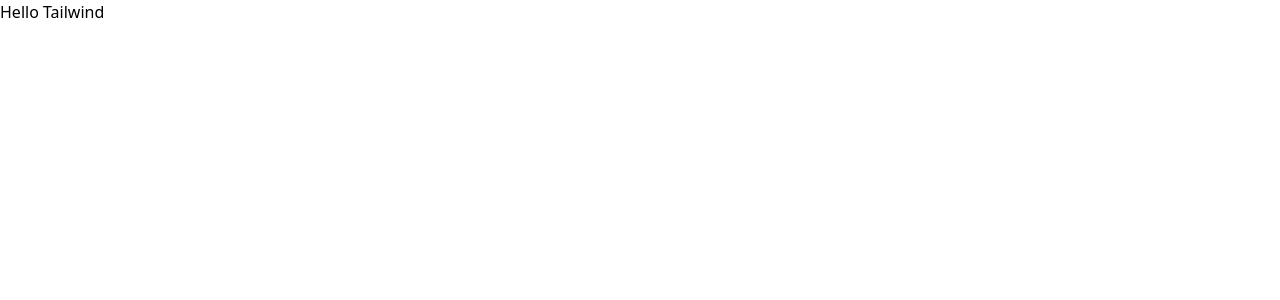
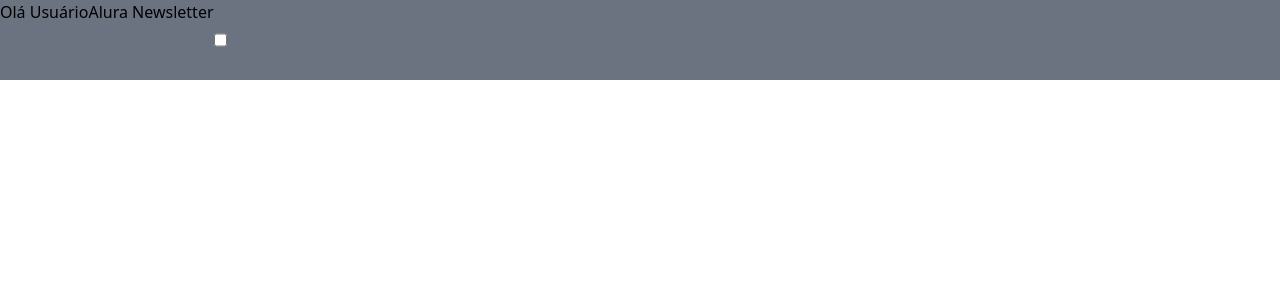
Before and after one commit to PxS00/alura-newsletter, a React app: page / in a window 1280 px wide. Shown: the top 300 px of the page. Built offline with nearby package versions, Linux system fonts and the light colour scheme; the HTML template or start-up script is replaced by a standard one.

Commit message:
feat: add Header component and update App to use it

```diff
--- a/src/App.jsx
+++ b/src/App.jsx
@@ -1,7 +1,7 @@
-import './index.css';
+import Header from './components/Header/Header';
 
 const App = () => {
-  return <h1>Hello Tailwind</h1>
+  return <Header />
 }
 
 export default App
--- /dev/null
+++ b/src/components/Header/Header.jsx
@@ -0,0 +1,9 @@
+const Header = () => {
+    return <div className="flex h-20 bg-gray-500">
+        <span>Olá Usuário</span>
+        <h1>Alura Newsletter</h1>
+        <input type="checkbox" />
+    </div>
+}
+
+export default Header
```
